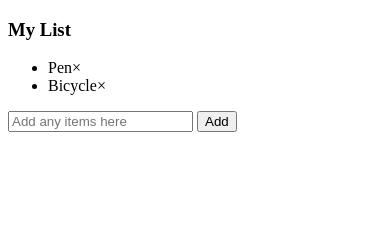
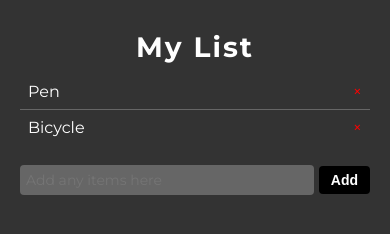
Before and after one commit to muzalee/simple-angular, a plain HTML site: page index.html in a window 390 px wide. Drawn offline with nearby package versions, Linux system fonts and the light colour scheme.

Commit message:
add style

```diff
--- a/index.html
+++ b/index.html
@@ -1,42 +1,56 @@
-
 <!DOCTYPE html>
 <html>
-<script src="https://ajax.googleapis.com/ajax/libs/angularjs/1.6.9/angular.min.js"></script>
+<head>
+  <link href="https://fonts.googleapis.com/css2?family=Montserrat:wght@400;700&display=swap" rel="stylesheet">
+<link href="style.css" rel="stylesheet">
+  <meta name="viewport" content="width=device-width, initial-scale=1">
+</head>
+
 <body>
-
-<div ng-app="listApp" ng-cloak ng-controller="myCtrl"">
+<div ng-app="listApp" ng-cloak ng-controller="myCtrl">
   <header>
     <h3>My List</h3>
   </header>
   <ul>
-    <li ng-repeat="x in products">{{x}}<span ng-click="removeItem($index)" style="cursor:pointer;">×</span></li>
+    <li ng-repeat="x in products">
+      {{x}}
+      <span ng-click="removeItem($index)">×</span>
+    </li>
   </ul>
-  <div>
-    <input placeholder="Add any items here" ng-model="addMe">
+  <div class="input-container">
+    <input placeholder="Add any items here" ng-model="addMe" ng-keypress="handleKeyPress($event)">
     <button ng-click="addItem()">Add</button>
-    <p class="w3-padding-left w3-text-red">{{errortext}}</p>
   </div>
+  <p class="error">{{errortext}}</p>
 </div>
 
-<Script>
+<script src="https://ajax.googleapis.com/ajax/libs/angularjs/1.6.9/angular.min.js"></script>
+<script>
   var app = angular.module("listApp", []);
   app.controller("myCtrl", function($scope) {
     $scope.products = ["Pen", "Bicycle"];
-    $scope.addItem = function () {
+    $scope.addItem = function() {
       $scope.errortext = "";
-        if (!$scope.addMe) {return;}
-        if ($scope.products.indexOf($scope.addMe) == -1) {
+      if (!$scope.addMe) {
+        return;
+      }
+      if ($scope.products.indexOf($scope.addMe) === -1) {
         $scope.products.push($scope.addMe);
       } else {
         $scope.errortext = "The item is already in your list.";
       }
-    }
-    $scope.removeItem = function (x) {
+      $scope.addMe = "";
+    };
+    $scope.removeItem = function(x) {
       $scope.errortext = "";
       $scope.products.splice(x, 1);
+    };
+    $scope.handleKeyPress = function(event) {
+      if (event.keyCode === 13) {
+        $scope.addItem();
       }
+    };
   });
 </script>
-
 </body>
 </html>
--- /dev/null
+++ b/style.css
@@ -0,0 +1,113 @@
+body {
+  font-family: 'Montserrat', sans-serif;
+  margin: 20px;
+  padding: 20px;
+  background-color: #333;
+  color: #fff;
+}
+
+header {
+  padding: 10px;
+  text-align: center;
+}
+
+h3 {
+  margin: 0;
+  font-weight: 700;
+  letter-spacing: 2px;
+}
+
+ul {
+  list-style-type: none;
+  padding: 0;
+  margin: 0;
+}
+
+li {
+  padding: 10px;
+  display: flex;
+  justify-content: space-between;
+  align-items: center;
+  border-bottom: 1px solid #666;
+}
+
+li:last-child {
+  border-bottom: none;
+}
+
+span {
+  cursor: pointer;
+  color: #f00;
+}
+
+.input-container {
+  display: flex;
+  align-items: center;
+  margin: 20px 0;
+}
+
+input {
+  padding: 8px;
+  margin-right: 10px;
+  border: none;
+  border-radius: 4px;
+  background-color: #666;
+  color: #fff;
+  font-family: 'Montserrat', sans-serif;
+  flex: 1;
+}
+
+button {
+  padding: 8px 16px;
+  background-color: #000;
+  color: #fff;
+  border: none;
+  border-radius: 4px;
+  cursor: pointer;
+  font-weight: 700;
+  transition: background-color 0.3s ease;
+}
+
+button:hover {
+  background-color: #222;
+}
+
+.error {
+  padding-left: 10px;
+  color: #ff8080;
+}
+
+/* Responsive Styles */
+@media only screen and (max-width: 600px) {
+  body {
+	margin: 10px;
+	padding: 10px;
+  }
+
+  header {
+	font-size: 24px;
+  }
+
+  ul {
+	font-size: 16px;
+  }
+
+  li {
+	padding: 8px;
+  }
+
+  input {
+	padding: 6px;
+	margin-right: 5px;
+	font-size: 14px;
+  }
+
+  button {
+	padding: 6px 12px;
+	font-size: 14px;
+  }
+
+  .error {
+	font-size: 14px;
+  }
+}
```
Lines whose indentation alone changed are shown as unchanged.
